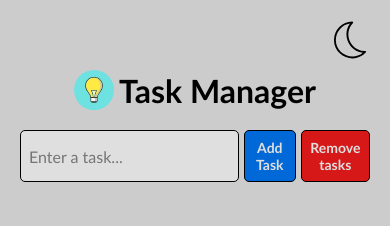
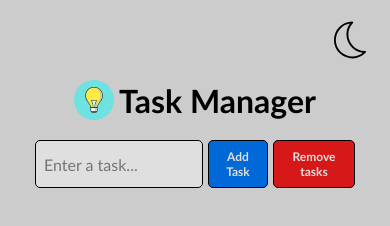
Before and after one commit to gshaa/MyTasks, a plain HTML site: page index.html in a window 390 px wide. Drawn offline with Linux system fonts and the light colour scheme.

Commit message:
fixed bug with localstorage, adapted for phones

```diff
--- a/scripts/scripts.js
+++ b/scripts/scripts.js
@@ -53,12 +53,11 @@ taskList.addEventListener("change", function (event) {
   if (checkbox.checked) {
     setTimeout(() => {
       const taskItem = checkbox.parentNode;
-      taskItem.remove();
-
       const tasks = JSON.parse(localStorage.getItem("tasks"));
       const taskIndex = Array.from(taskList.children).indexOf(taskItem);
       tasks.splice(taskIndex, 1);
       localStorage.setItem("tasks", JSON.stringify(tasks));
+      taskItem.remove();
     }, 100);
   }
 });
--- a/styles/styles.css
+++ b/styles/styles.css
@@ -39,7 +39,7 @@ input[type="text"] {
   border: 1px solid black;
   border-radius: 5px;
   font-size: 16px;
-  width: 800px;
+  width: 200px;
 }
 
 .add-task-button {
@@ -138,3 +138,26 @@ label {
 .hidden {
   display: none;
 }
+
+@media (max-width: 500px) {
+  .task-container {
+    top: 60px;
+    max-width: 320px;
+  }
+  input[type="text"] {
+    font-size: 16px;
+    width: 150px;
+  }
+  .div-task {
+    font-size: 16px;
+  }
+  label {
+    max-width: 250px;
+  }
+  .remove-all-button {
+    font-size: 12px;
+  }
+  .add-task-button {
+    font-size: 12px;
+  }
+}
```
Also changed, not shown: 1 other file.
